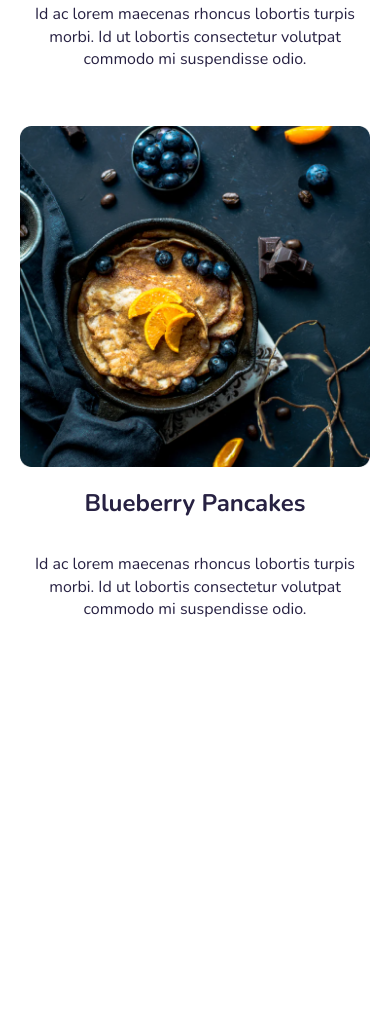
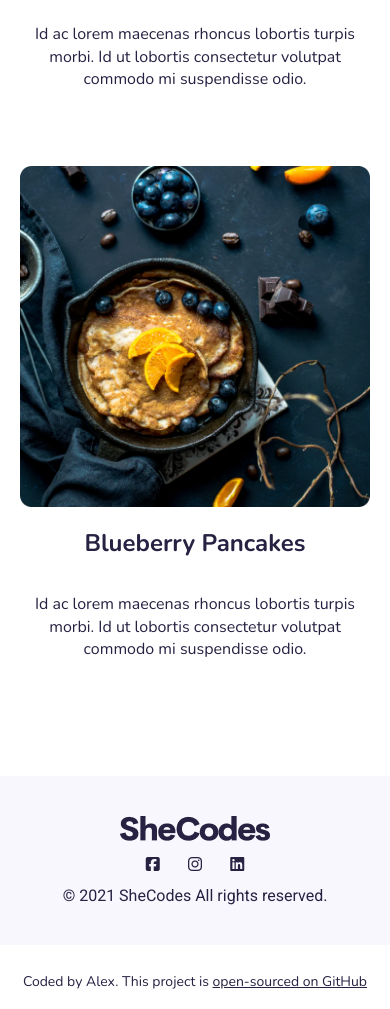
Before and after one commit to kukumbala/portfolio, a plain HTML site: page about.html in a window 390 px wide. Shown: the part 2230-3239 px from the top of the page. Before the commit the page ends 2906 px from the top, so only its background shows below. Drawn offline with nearby package versions, Linux system fonts and the light colour scheme.

Commit message:
Add footer

```diff
--- a/about.html
+++ b/about.html
@@ -41,7 +41,7 @@
         <img
           src="/images/logo.png"
           class="logo d-none d-sm-block"
-          alt="ShaCodes logo"
+          alt="SheCodes logo"
         />
         <ul>
           <li><a href="/" title="Home">Home</a></li>
@@ -140,5 +140,37 @@
         </div>
       </div>
     </div>
+    <footer>
+      <div class="container d-lg-flex justify-content-between">
+        <div>
+          <img src="/images/logo.png" class="footer-logo" alt="SheCodes logo" />
+        </div>
+        <div>
+          <a href="#" title="Contact me on Facebook"
+            ><i class="fa-brands fa-square-facebook"></i
+          ></a>
+          <a href="#" title="Contact me on Instargam"
+            ><i class="fa-brands fa-instagram ps-4"></i
+          ></a>
+          <a href="#" title="Contact me on LinkedIn"
+            ><i class="fa-brands fa-linkedin ps-4"></i
+          ></a>
+        </div>
+        <div class="copywright">© 2021 SheCodes All rights reserved.</div>
+      </div>
+    </footer>
+    <div class="github">
+      <p class="text-center pt-4">
+        <small
+          >Coded by Alex. This project is
+          <a
+            href="https://github.com/kukumbala/portfolio"
+            target="_blank"
+            class="text-decoration-underline"
+            >open-sourced on GitHub</a
+          ></small
+        >
+      </p>
+    </div>
   </body>
 </html>
--- a/css/styles.css
+++ b/css/styles.css
@@ -66,7 +66,10 @@ nav li {
   font-weight: 700;
   margin-left: 15px;
 }
-
+footer {
+  background-color: #f9f7fe;
+  padding: 40px 20px;
+}
 .logo {
   max-width: 150px;
 }
@@ -92,11 +95,9 @@ nav li {
   padding: 46px 0;
 }
 .recipies-collection {
-  padding: 100px 0;
+  padding: 100px 0 0;
 }
-.recipies-collection img {
-  border-radius: 12px;
-}
+
 .about-section {
   padding: 120px 0px 100px 0;
 }
@@ -117,6 +118,9 @@ nav li {
 .favorite-section p {
   font-size: 16px;
   line-height: 30px;
+}
+.favorite-section div {
+  padding-bottom: 50px;
 }
 .favorite-dish {
   padding: 0 20px;
@@ -180,7 +184,23 @@ nav li {
 .contact-info {
   padding: 50px 0 15px 28px;
 }
+.copywright {
+  font-size: 16px;
+  line-height: 1.1;
+  font-family: Roboto, sans-serif;
+}
+
 @media (max-width: 991px) {
+  footer {
+    text-align: center;
+  }
+  .footer-logo {
+    display: block;
+    margin: 0 auto;
+  }
+  footer i {
+    padding: 15px 0;
+  }
   .about-text h2 {
     text-align: center;
   }
@@ -202,7 +222,9 @@ nav li {
   h1 {
     font-size: 48px;
   }
-
+  .favorite-section h5 {
+    text-align: center;
+  }
   h2 {
     font-size: 40px;
   }
@@ -228,6 +250,9 @@ nav li {
   .column {
     padding: 16px 0 0 0;
   }
+  .favorite-section div {
+    padding-bottom: 20px;
+  }
 }
 @media (max-width: 560px) {
   nav ul {
@@ -248,16 +273,13 @@ nav li {
     text-align: center;
     padding: 20px 8px 42px 8px;
   }
-  h5 {
-    text-align: center;
-  }
+
   .pe-2 {
     padding-left: 8px;
   }
   .ps-2 {
     padding-right: 8px;
   }
-
   .splash p {
     font-size: 20px;
     line-height: 1.3;
```
Also changed, not shown: collection.html (+33 -1 lines), contact.html (+33 -1 lines), index.html (+25 -9 lines).
